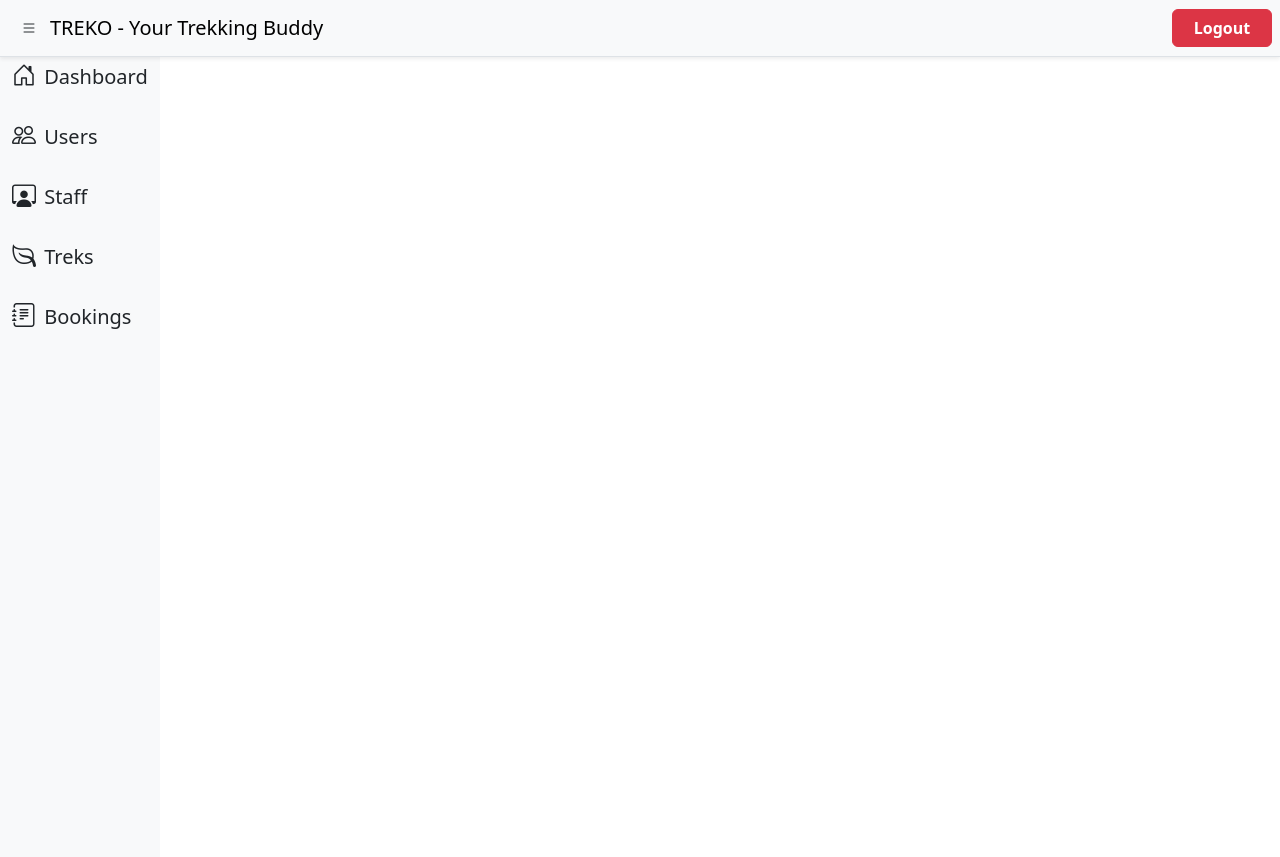
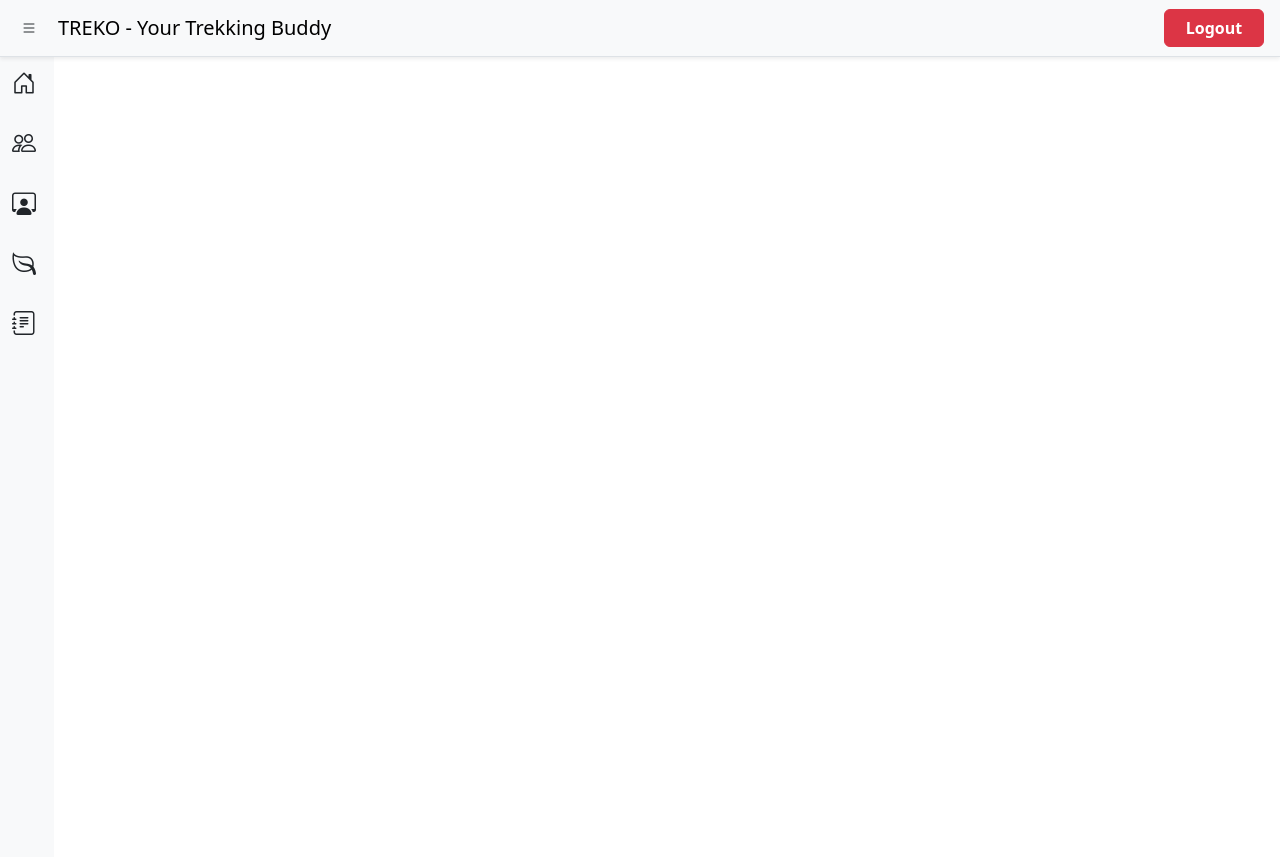
Before and after one commit to vini-cyberpunk/trekking-management-system_23f3002456, a Flask app: page /staff in a window 1280 px wide. Run offline with Flask 3, Linux system fonts and the light colour scheme; the visitor is signed in with stand-in values (Sample User, id 1); parts of the project's set-up code (start-up, migrations or seed data) failed here and were passed over.

Commit message:
fixed admin-navbar and some minor fix

```diff
--- a/app/static/css/style.css
+++ b/app/static/css/style.css
@@ -41,3 +41,21 @@
 .carousel-caption p {
 	font-size: 1.1rem;
 }
+
+.admin-sidebar{
+    width:150px;
+    overflow:hidden;
+    transition:width 0.3s ease;
+}
+
+.sidebar-item{
+	white-space: nowrap;
+}
+
+.sidebar-collapsed .admin-sidebar{
+    width:30px;
+}
+
+.sidebar-collapsed .admin-sidebar span{
+    display:none;
+}
--- /dev/null
+++ b/app/static/js/script.js
@@ -0,0 +1,17 @@
+document.addEventListener('DOMContentLoaded', function () {
+
+    const menuButton = document.getElementById('admin-sidebar');
+
+    if (!menuButton) {
+        return;
+    }
+
+    menuButton.addEventListener('click', function () {
+
+        document.documentElement.classList.toggle(
+            'sidebar-collapsed'
+        );
+
+    });
+
+});
--- a/app/templates/admin/admin_base.html
+++ b/app/templates/admin/admin_base.html
@@ -1,5 +1,5 @@
 <!DOCTYPE html>
-<html lang="en">
+<html lang="en" class="sidebar-collapsed">
 <head>
 	<meta charset="UTF-8">
 	<meta name="viewport" content="width=device-width, initial-scale=1.0">
@@ -20,55 +20,112 @@
 </head>
 <body>
 
-	<nav class="navbar navbar-expand-lg ps-2 pe-2 border-bottom shadow-sm bg-body-tertiary">
+	<nav class="navbar border-bottom shadow-sm bg-body-tertiary d-flex justify-content-start">
 
-			<button id="admin-sidebar" class="btn">
+			<button id="admin-sidebar" class="btn d-none d-md-block ms-2">
+
 				<i class="bi bi-list"></i>
+
 			</button>
 
-			<a class="navbar-brand" href="/">
+			<a class="navbar-brand ms-2" href="{{ url_for('admin.dashboard') }}">
 				<span>TREKO</span>
 				<span class="d-none d-lg-inline"> - Your Trekking Buddy</span>
 			</a>
 
-			<div class="ms-auto">
+			<div class="ms-auto me-3 d-none d-md-block">
 				<a class="btn btn-danger auth-btn" href="{{url_for('auth.logout')}}">Logout</a>
 			</div>
+
+			<button class="btn ms-auto d-md-none" data-bs-toggle="offcanvas" data-bs-target="#admin-mobile-sidebar">
+				<i class="bi bi-list"></i>
+			</button>
+
+			<div class="offcanvas offcanvas-end d-md-none" id="admin-mobile-sidebar">
+
+				<div class="offcanvas-header">
+
+					<h5 class="offcanvas-title"> Admin Menu </h5>
+
+					<button type="button" class="btn-close" data-bs-dismiss="offcanvas"></button>
+				</div>
+
+				<div class="offcanvas-body d-flex flex-column gap-4">
+
+					<a class="nav-link" href="{{ url_for('admin.dashboard') }}">
+						<i class="bi bi-house-door fs-4 me-2"></i>
+						<span class="fs-5"> Dashboard </span>
+					</a>
+
+					<a class="nav-link" href="{{ url_for('admin.users') }}">
+						<i class="bi bi-people fs-4 me-2"></i>
+						<span class="fs-5"> Users </span>
+					</a>
+
+					<a class="nav-link" href="{{ url_for('admin.staff') }}">
+						<i class="bi bi-person-workspace fs-4 me-2"></i>
+						<span class="fs-5"> Staff </span>
+					</a>
+
+					<a class="nav-link" href="{{ url_for('admin.treks') }}">
+						<i class="bi bi-leaf fs-4 me-2"></i>
+						<span class="fs-5"> Treks </span>
+					</a>
+
+					<a class="nav-link" href="{{ url_for('admin.bookings') }}">
+						<i class="bi bi-journal-text fs-4 me-2"></i>
+						<span class="fs-5"> Bookings </span>
+					</a>
+
+					<a class="btn btn-danger auth-btn mt-auto" href="{{ url_for('auth.logout') }}"> Logout </a>
+
+
+				</div>
+
+			</div>
+
 	</nav>
 
 	<div class="container-fluid">
 		<div class="row">
-			<div class="col-auto admin-sidebar min-vh-100 bg-light">
 
-				<div class="sidebar-nav d-flex flex-column gap-4">
-					<a class="nav-link" href="{{ url_for('admin.dashboard') }}">
-						<i class="bi bi-house-door fs-4 me-1"></i>
-						<span class="fs-5"> Dashboard </span>
-					</a>
+			<div class="col-auto min-vh-100 bg-light d-none d-md-block">
+				<div id="sidebar" class="admin-sidebar">
 
-					<a class="nav-link" href="{{ url_for('admin.users') }}">
-						<i class="bi bi-people fs-4 me-1"></i>
-						<span class="fs-5"> Users </span>
-					</a>
+					<div class="d-flex flex-column gap-4 mt-2">
 
-					<a class="nav-link" href="{{ url_for('admin.staff') }}">
-						<i class="bi bi-person-workspace fs-4 me-1"></i>
-						<span class="fs-5"> Staff </span>
-					</a>
+						<a class="nav-link sidebar-item" href="{{ url_for('admin.dashboard') }}">
+							<i class="bi bi-house-door fs-4"></i>
+							<span class="ms-2 fs-5"> Dashboard </span>
+						</a>
 
-					<a class="nav-link" href="{{ url_for('admin.treks') }}">
-						<i class="bi bi-leaf fs-4 me-1"></i>
-						<span class="fs-5"> Treks </span>
-					</a>
+						<a class="nav-link sidebar-item" href="{{ url_for('admin.users') }}">
+							<i class="bi bi-people fs-4"></i>
+							<span class="ms-2 fs-5"> Users </span>
+						</a>
 
-					<a class="nav-link" href="{{ url_for('admin.bookings') }}">
-						<i class="bi bi-journal-text fs-4 me-1"></i>
-						<span class="fs-5"> Bookings </span>
-					</a>
+						<a class="nav-link sidebar-item" href="{{ url_for('admin.staff') }}">
+							<i class="bi bi-person-workspace fs-4"></i>
+							<span class="ms-2 fs-5"> Staff </span>
+						</a>
+
+						<a class="nav-link sidebar-item" href="{{ url_for('admin.treks') }}">
+							<i class="bi bi-leaf fs-4"></i>
+							<span class="ms-2 fs-5"> Treks </span>
+						</a>
+
+						<a class="nav-link sidebar-item" href="{{ url_for('admin.bookings') }}">
+							<i class="bi bi-journal-text fs-4"></i>
+							<span class="ms-2 fs-5"> Bookings </span>
+						</a>
+
+					</div>
+
 				</div>
 			</div>
 
 			<div class="col min-vh-100">
+
 				{% block main_content %}
 
 				{% endblock %}
@@ -79,5 +136,7 @@
 
 
 	<script src="https://cdn.jsdelivr.net/npm/bootstrap@5.3.8/dist/js/bootstrap.bundle.min.js" integrity="sha384-FKyoEForCGlyvwx9Hj09JcYn3nv7wiPVlz7YYwJrWVcXK/BmnVDxM+D2scQbITxI" crossorigin="anonymous"></script>
+
+	<script src="{{ url_for('static', filename='js/script.js') }}"></script>
 </body>
 </html>
```
Also changed, not shown: app/templates/admin/dashboard.html (+8 -8 lines).
